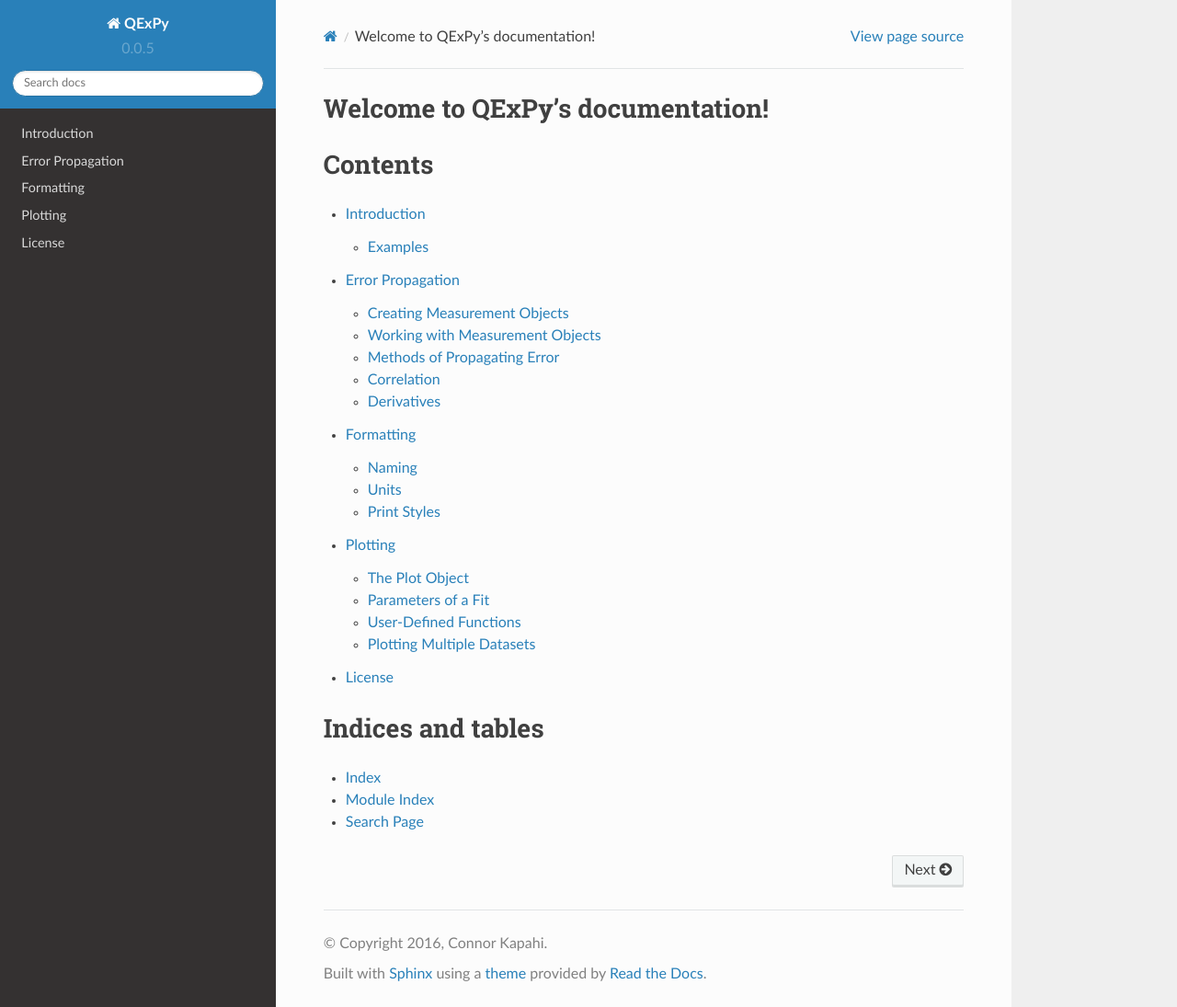
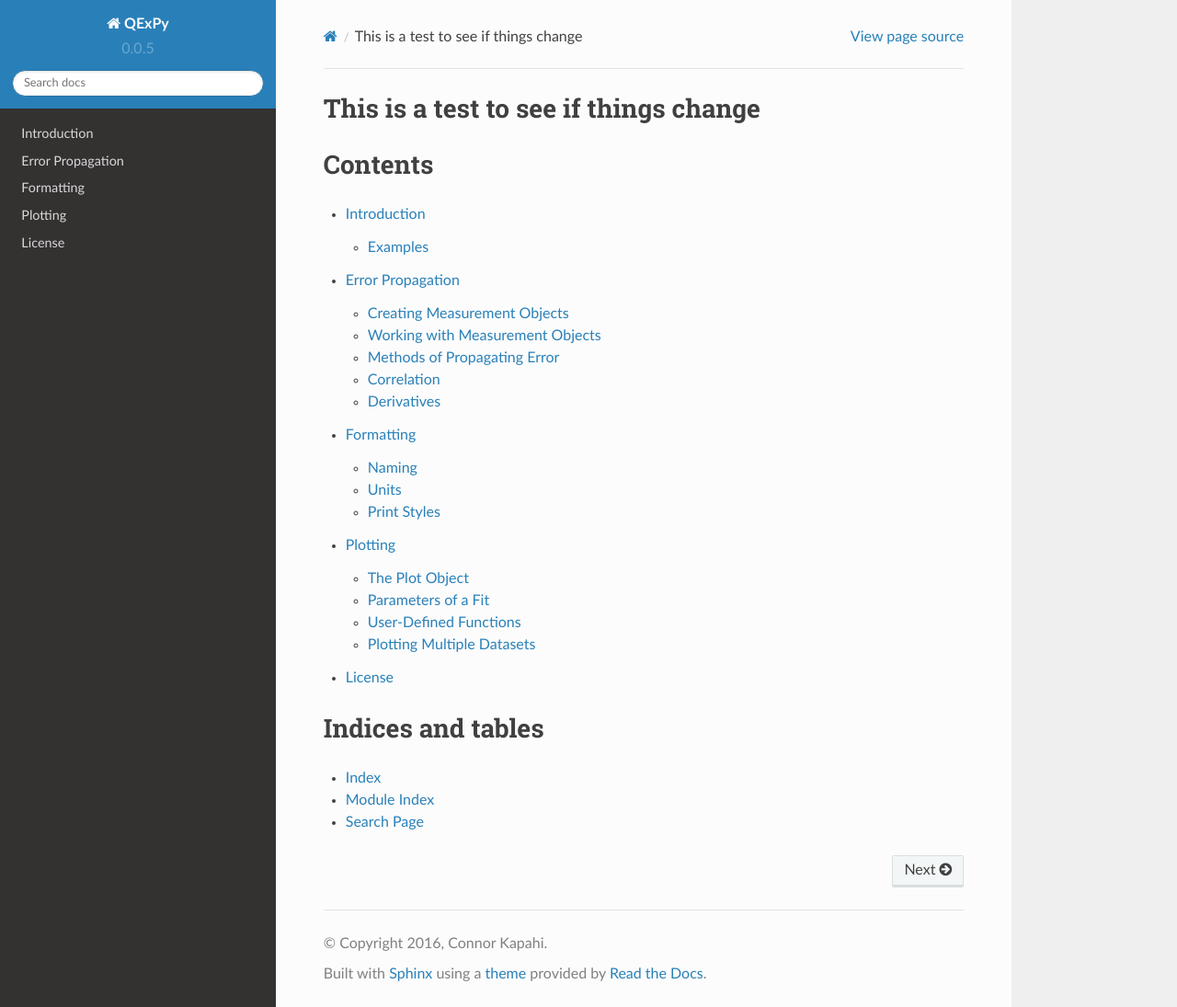
Before and after one commit to Queens-Physics/qexpy, a Sphinx documentation site: the page built from docs/index.rst, in a window 1280 px wide and 1095 px high. Shown: the whole window at 92% size. Built offline with Sphinx 7.4.7 and the Read the Docs theme 2.0.0, drawn with Linux system fonts in a browser that asks for light colours.

Commit message:
Initial documentation commit to test if documentation updates.

```diff
--- a/docs/index.rst
+++ b/docs/index.rst
@@ -3,8 +3,8 @@
    You can adapt this file completely to your liking, but it should at least
    contain the root `toctree` directive.
 
-Welcome to QExPy's documentation!
-=================================
+This is a test to see if things change
+======================================
 
 Contents
 ========
```
Also changed, not shown: 4 other files.
